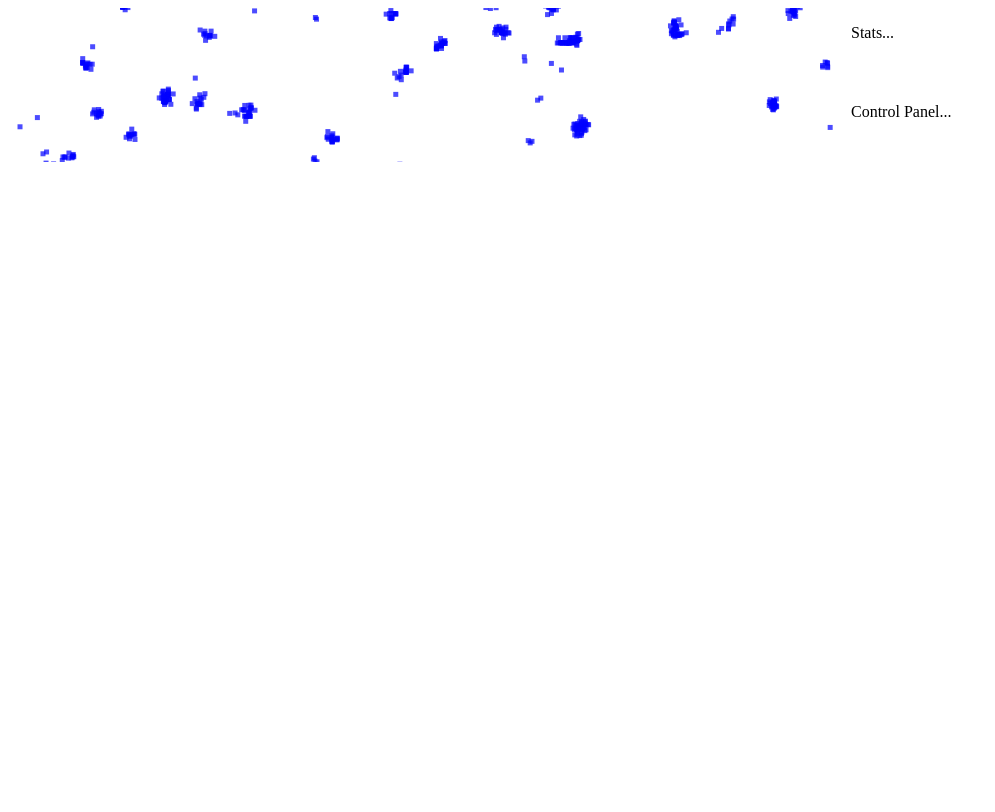
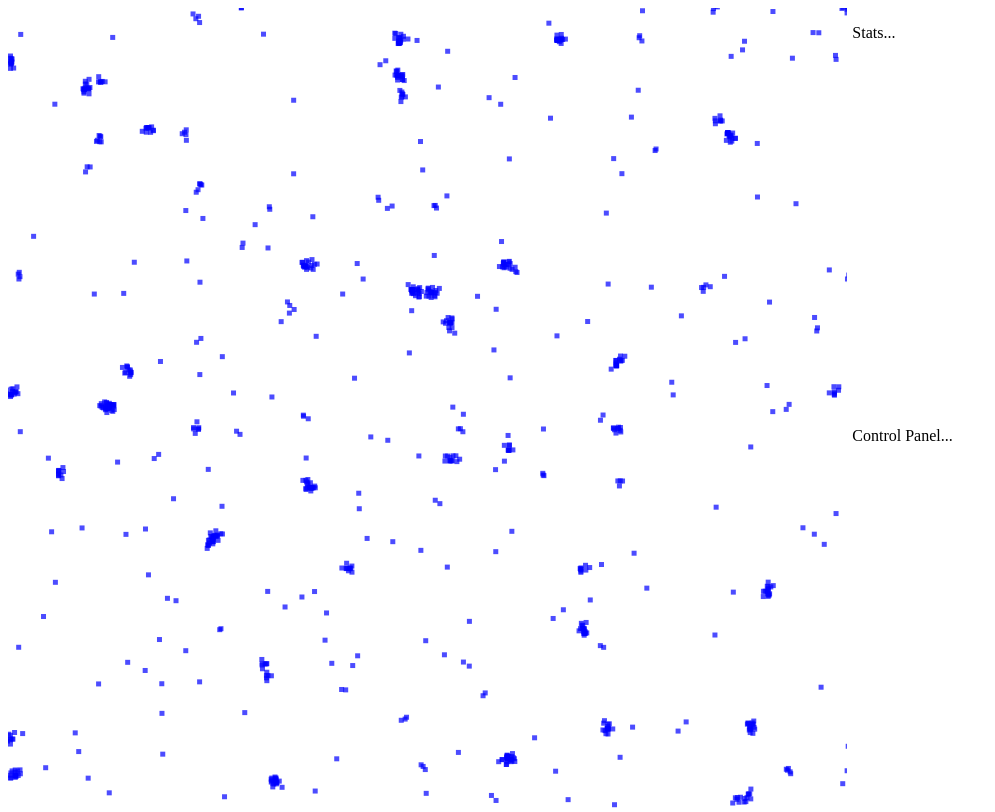
Before and after one commit to jgf5013/virus-visualization, an Angular app: page / in a window 1280 px wide. Shown: the whole page, without its empty margins (0-995 px from the left). Built offline with nearby package versions, Linux system fonts and the light colour scheme; what @ngrx/store would draw is missing.

Commit message:
Styling fixes

```diff
--- a/src/app/app.component.scss
+++ b/src/app/app.component.scss
@@ -1,9 +1,10 @@
 .container {
+    height: 100%;
     display: grid;
     grid-template-columns: 2fr 1fr;
     grid-template-rows: 1fr 1fr;
-    grid-column-gap: minmax(5px, 10%);
-    grid-row-gap: minmax(5px, 10%);
+    grid-column-gap: 5px;
+    grid-row-gap: 5px;
 
     visualization {
         grid-column: 1;
--- a/src/styles.scss
+++ b/src/styles.scss
@@ -1 +1,4 @@
 /* You can add global styles to this file, and also import other style files */
+html, body {
+    height: 100%;
+}
```
